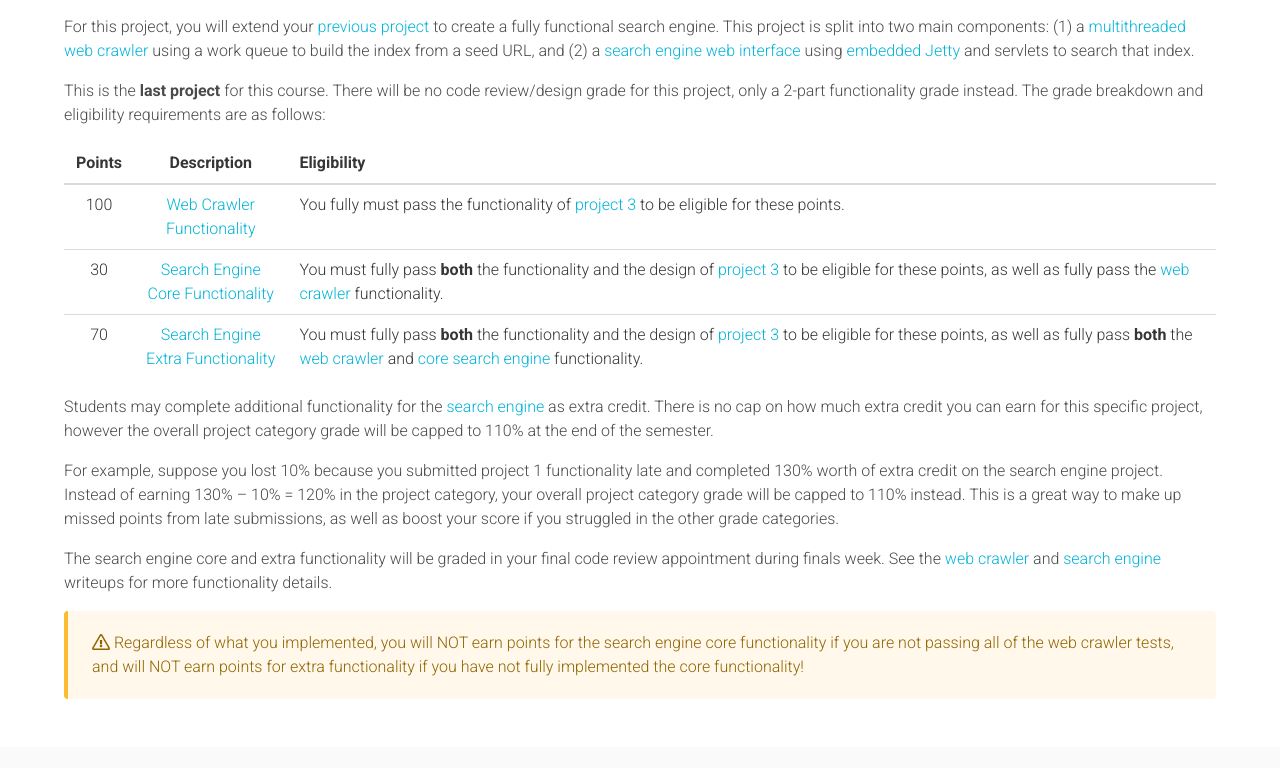
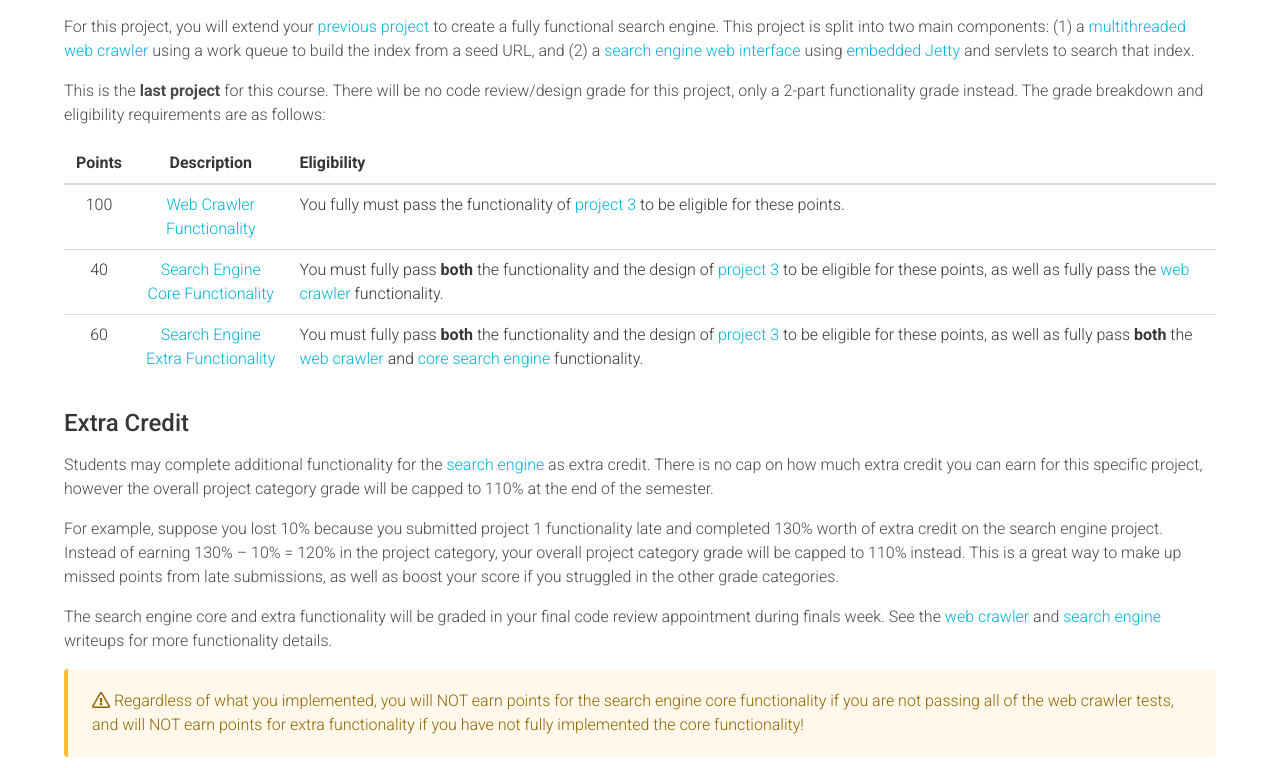
Before and after one commit to usf-cs212-fall2020/usf-cs212-fall2020.github.io, a Jekyll site: the page built from _projects/project-4.md, in a window 1280 px wide and 900 px high, scrolled down 477 px, cut to the strip 0-768 px from the top of the window. Built offline with Jekyll 4.4.1, drawn with Linux system fonts in a browser that asks for light colours; comment, search, counter and statistics services are not loaded.

Commit message:
More updates.

```diff
--- a/_data/schedule.yml
+++ b/_data/schedule.yml
@@ -1991,7 +1991,8 @@ weeks:
                 type: 'has-text-grey'
 
               - text: "What's Next"
-                type: 'has-text-grey bump'
+                icon: *icon_slides
+                link: 'https://docs.google.com/presentation/d/e/2PACX-1vSAwIgCXMm1R3S7R-PH41iTVo5dEf-TwJ01WzmxLfqeP4O_rMN4XJdL_Z6UrDyIDOg88eEZXoYbs4hi/pub?start=false&loop=false&delayms=3000'
 
               - text: 'Evaluations'
                 icon: *icon_website
--- a/_projects/project-4.md
+++ b/_projects/project-4.md
@@ -40,19 +40,22 @@ This is the **last project** for this course. There will be no code review/desig
 </tr>
 
 <tr>
-  <td nowrap class="has-text-centered">30</td>
+  <td nowrap class="has-text-centered">40</td>
   <td nowrap class="has-text-centered"><a href="project-4b.html">Search Engine<br/> Core Functionality</a></td>
   <td width="100%">You must fully pass <strong>both</strong> the functionality and the design of <a href="project-3.html">project 3</a> to be eligible for these points, as well as fully pass the <a href="project-4a.html">web crawler</a> functionality.</td>
 </tr>
 
 <tr>
-  <td nowrap class="has-text-centered">70</td>
+  <td nowrap class="has-text-centered">60</td>
   <td nowrap class="has-text-centered"><a href="project-4b.html">Search Engine<br/> Extra Functionality</a></td>
   <td width="100%">You must fully pass <strong>both</strong> the functionality and the design of <a href="project-3.html">project 3</a> to be eligible for these points, as well as fully pass <strong>both</strong> the <a href="project-4a.html">web crawler</a> and <a href="project-4b.html">core search engine</a> functionality.</td>
 </tr>
 </tbody>
 
 </table>
+
+
+### Extra Credit
 
 Students may complete additional functionality for the [search engine](project-4b.html) as extra credit. There is no cap on how much extra credit you can earn for this specific project, however the overall project category grade will be capped to 110% at the end of the semester.
 
```
